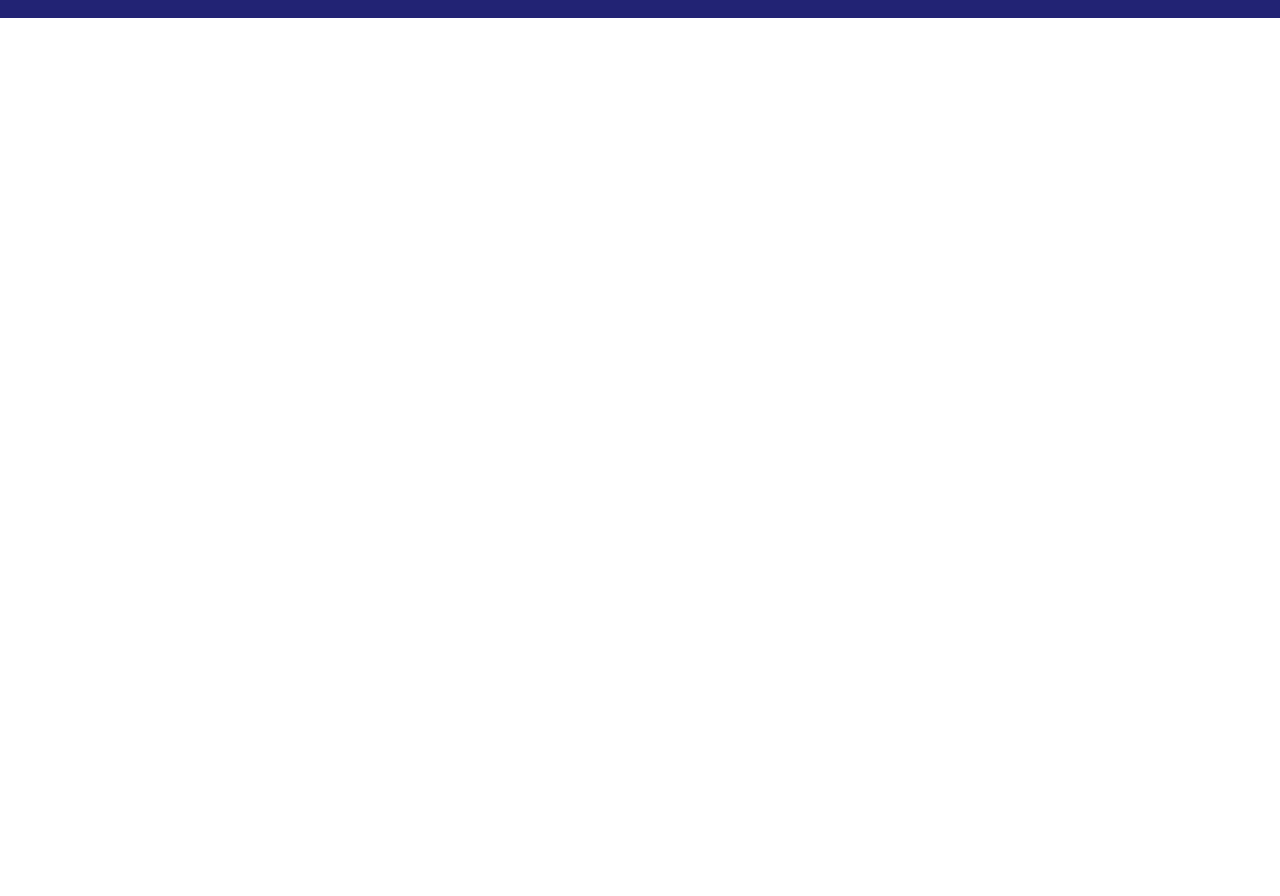
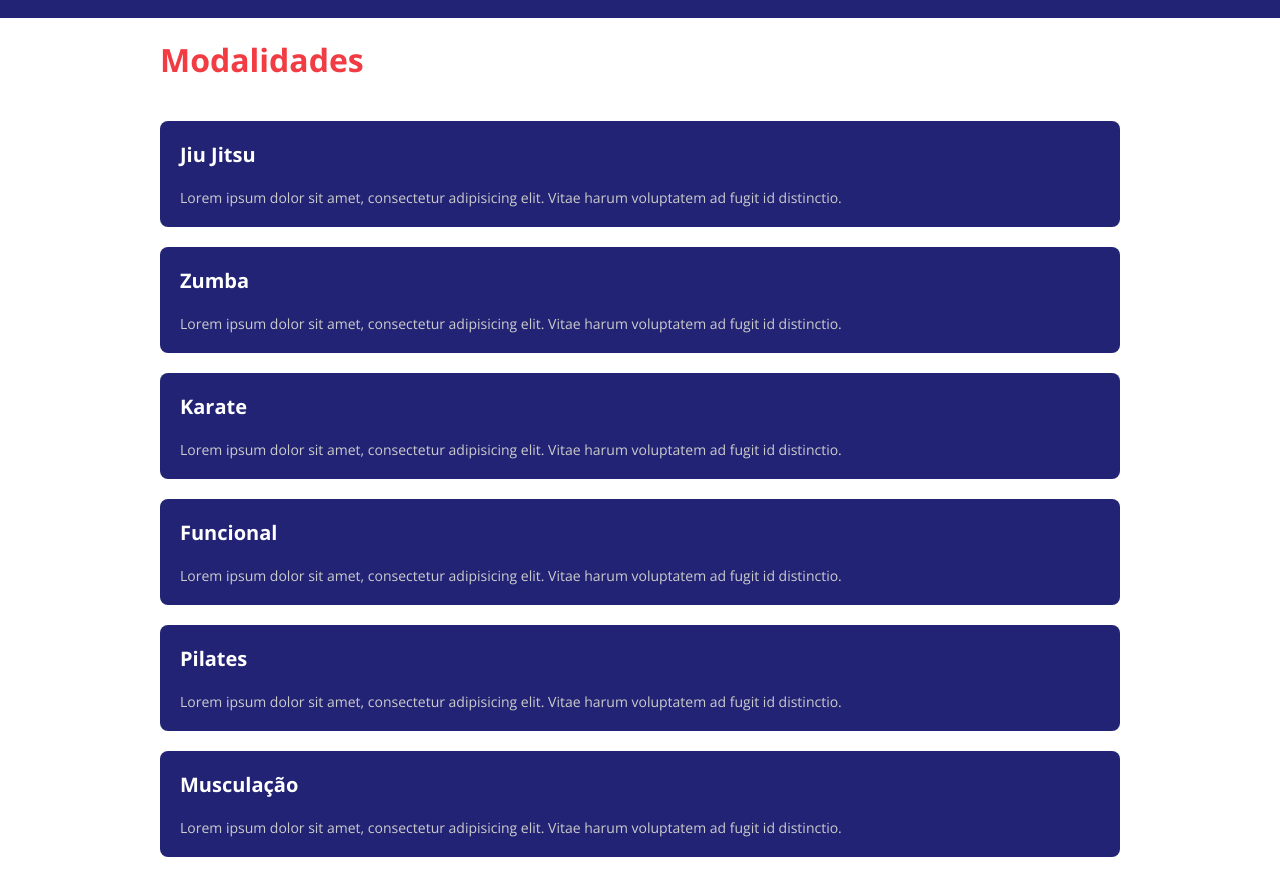
Before and after one commit to Narducci/ds-super-fit, a plain HTML site: page index.html in a window 1280 px wide. Shown: the part 500-1396 px from the top of the page. Before the commit the page ends 800 px from the top, so only its background shows below. Drawn offline with nearby package versions, Linux system fonts and the light colour scheme.

Commit message:
Incluida a seção Modalidades

```diff
--- a/css/style.css
+++ b/css/style.css
@@ -77,3 +77,34 @@ header h1 {
 #follow-me p {
     font-size: 14px;
 }
+
+#genre {
+    height: 880px;
+    background-color: var(--color-white);
+}
+
+#genre h2 {
+    color: var(--color-red);
+    font-size: 32px;
+    padding-top: 20px;
+    padding-bottom: 20px;
+}
+
+#genre h3 {
+    font-size: 20px;
+    color: var(--color-white);
+    padding-bottom: 20px;
+}
+
+#genre p {
+    color: var(--color-gray);
+    font-size: 14px;
+}
+
+.card-genre {
+    background-color: var(--color-blue);
+    padding: 20px;
+    border-radius: 8px;
+    margin-top: 20px;
+    margin-bottom: 20px;
+}
--- a/index.html
+++ b/index.html
@@ -40,7 +40,39 @@
             </section>
         </section>
         <section id="genre">
-
+            <div class="container">
+                <h2>Modalidades</h2>
+                <div class="container card-genre">
+                    <h3>Jiu Jitsu</h3>
+                    <p>Lorem ipsum dolor sit amet, consectetur adipisicing elit. Vitae harum voluptatem ad fugit id
+                        distinctio.</p>
+                </div>
+                <div class="container card-genre">
+                    <h3>Zumba</h3>
+                    <p>Lorem ipsum dolor sit amet, consectetur adipisicing elit. Vitae harum voluptatem ad fugit id
+                        distinctio.</p>
+                </div>
+                <div class="container card-genre">
+                    <h3>Karate</h3>
+                    <p>Lorem ipsum dolor sit amet, consectetur adipisicing elit. Vitae harum voluptatem ad fugit id
+                        distinctio.</p>
+                </div>
+                <div class="container card-genre">
+                    <h3>Funcional</h3>
+                    <p>Lorem ipsum dolor sit amet, consectetur adipisicing elit. Vitae harum voluptatem ad fugit id
+                        distinctio.</p>
+                </div>
+                <div class="container card-genre">
+                    <h3>Pilates</h3>
+                    <p>Lorem ipsum dolor sit amet, consectetur adipisicing elit. Vitae harum voluptatem ad fugit id
+                        distinctio.</p>
+                </div>
+                <div class="container card-genre">
+                    <h3>Musculação</h3>
+                    <p>Lorem ipsum dolor sit amet, consectetur adipisicing elit. Vitae harum voluptatem ad fugit id
+                        distinctio.</p>
+                </div>
+            </div>
         </section>
     </main>
     <footer>
```
